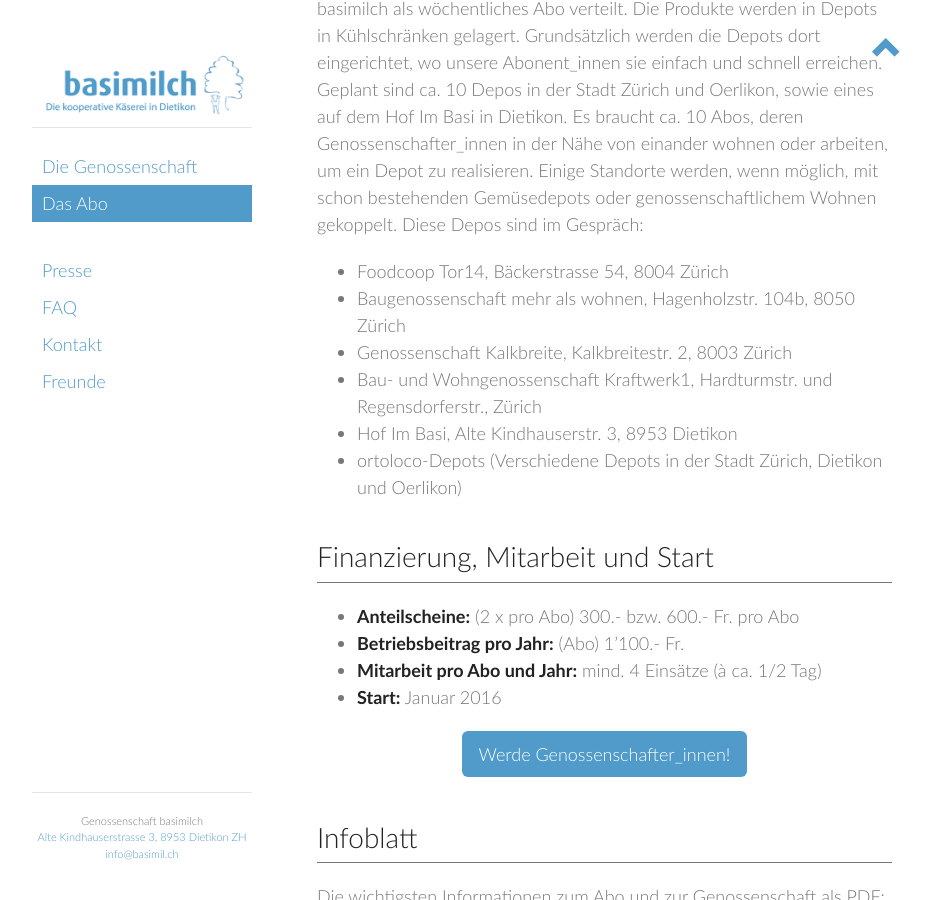
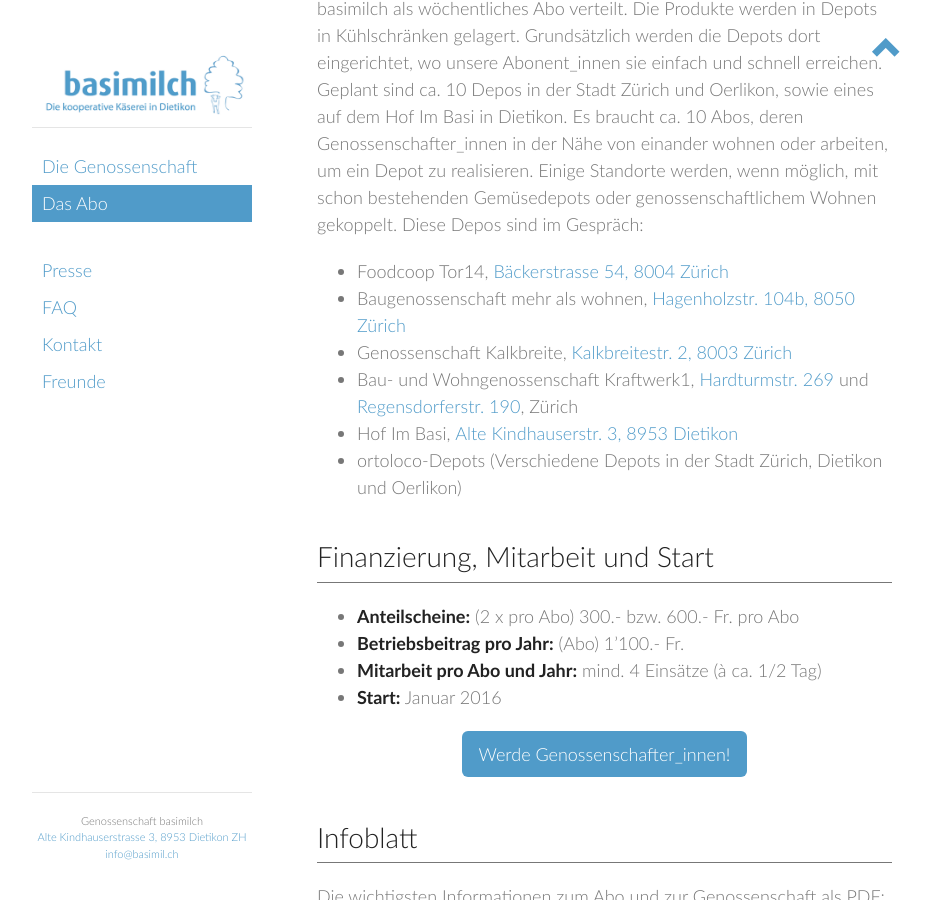
Before and after one commit to vryser/basimilch.github.io, a Jekyll site: the page built from pages/02-das-abo.md, in a window 1280 px wide and 900 px high, scrolled down 1350 px. Shown: the whole window, without its empty margins (178-1109 px from the left). Built offline with Jekyll 4.4.1, drawn with Linux system fonts in a browser that asks for light colours.

Commit message:
new: add links to googlemaps for depots

```diff
--- a/pages/02-das-abo.md
+++ b/pages/02-das-abo.md
@@ -50,12 +50,12 @@ arbeiten, um ein Depot zu realisieren. Einige Standorte werden, wenn
 möglich, mit schon bestehenden Gemüsedepots oder genossenschaftlichem
 Wohnen gekoppelt. Diese Depos sind im Gespräch:
 
-- Foodcoop Tor14, Bäckerstrasse 54, 8004 Zürich
-- Baugenossenschaft mehr als wohnen, Hagenholzstr. 104b, 8050 Zürich
-- Genossenschaft Kalkbreite, Kalkbreitestr. 2, 8003 Zürich
-- Bau- und Wohngenossenschaft Kraftwerk1, Hardturmstr. und
-  Regensdorferstr., Zürich
-- Hof Im Basi, Alte Kindhauserstr. 3, 8953 Dietikon
+- Foodcoop Tor14, [Bäckerstrasse 54, 8004 Zürich](https://www.google.ch/maps/place/Bäckerstrasse+54+8004+Zürich+Switzerland)
+- Baugenossenschaft mehr als wohnen, [Hagenholzstr. 104b, 8050 Zürich](https://www.google.ch/maps/place/Hagenholzstrasse+104b+8050+Zürich+Switzerland)
+- Genossenschaft Kalkbreite, [Kalkbreitestr. 2, 8003 Zürich](https://www.google.ch/maps/place/Kalkbreitestrasse+2+8003+Zürich+Switzerland)
+- Bau- und Wohngenossenschaft Kraftwerk1,
+  [Hardturmstr. 269](https://www.google.ch/maps/place/Kraftwerk1+Hardturmstrasse+269+8005+Zürich+Switzerland) und [Regensdorferstr. 190](https://www.google.ch/maps/place/Regensdorferstrasse+190+8049+Zürich+Switzerland), Zürich
+- Hof Im Basi, [Alte Kindhauserstr. 3, 8953 Dietikon](https://www.google.ch/maps/place/Alte+Kindhauserstrasse+3+8953+Dietikon+Switzerland)
 - ortoloco-Depots (Verschiedene Depots in der Stadt Zürich, Dietikon
   und Oerlikon)
 
```
